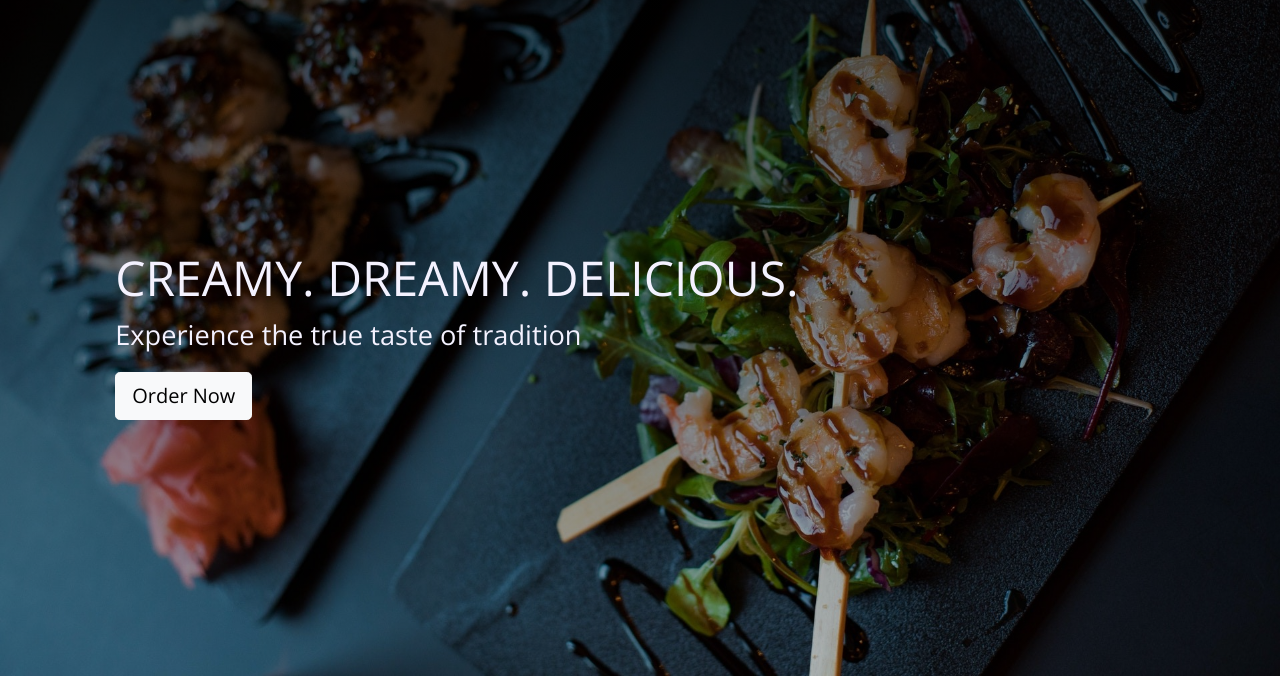
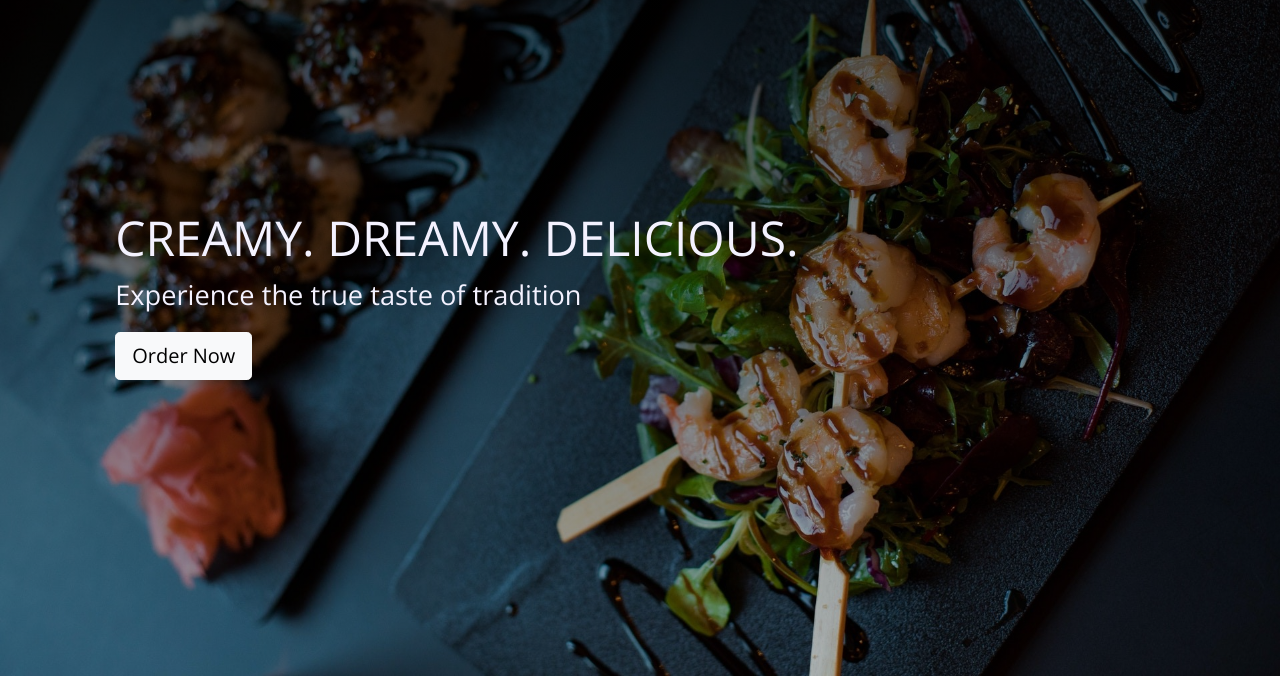
Before and after one commit to dev-rathore/bootstrap-paradise-hut, a plain HTML site: page index.html in a window 1280 px wide. Shown: the part 124-802 px from the top of the page. Drawn offline with nearby package versions, Linux system fonts and the light colour scheme.

Commit message:
Updated with new designs

```diff
--- a/style.css
+++ b/style.css
@@ -37,7 +37,6 @@ body, html {
   min-height: 100vh;
   color: var(--starWhite);
   padding: 3% 9%;
-  height: 100vh;
   background-image: linear-gradient(rgba(0,0,0,0.7), rgba(0,0,0,0.3)), url("./images/header-image.jpg");
   background-size: cover;
   background-position: center bottom;
@@ -46,8 +45,8 @@ body, html {
 }
 
 header{
-  margin-top: 100px;
-  min-height: 80vh;
+  margin-top: 120px;
+  min-height: 65vh;
 }
 
 nav{
```
